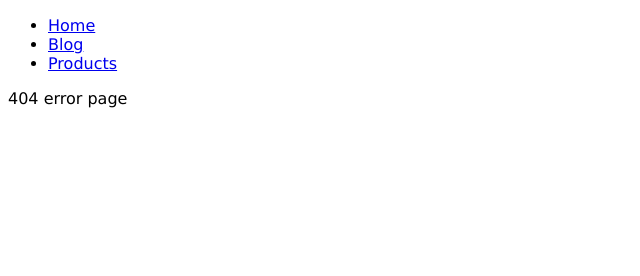
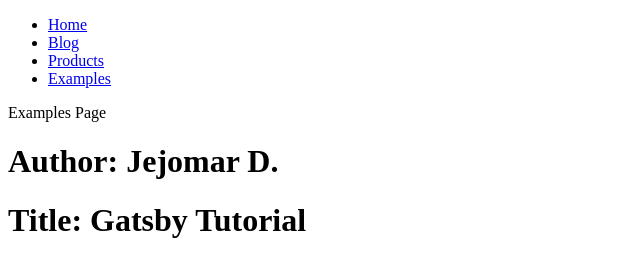
Before and after one commit to ramojej/gatsby-tuts, a Gatsby site: page /examples in a window 1280 px wide. Before the commit this address had no page. Shown: the whole page, without its empty margins (0-640 px from the left). Built offline with nearby package versions, Linux system fonts and the light colour scheme; Gatsby itself is replaced by a stand-in of ours.

Commit message:
graphql: useStaticQuery hook

```diff
--- a/gatsby-config.js
+++ b/gatsby-config.js
@@ -6,5 +6,11 @@
 
 module.exports = {
   /* Your site config here */
+  siteMetadata: {
+    title: "Gatsby Tutorial",
+    description: "Just some Gatsby Tutorial site",
+    author: "Jejomar D.",
+    data: { name: "Lyra", age: 30 },
+  },
   plugins: [`gatsby-plugin-sass`, `gatsby-plugin-styled-components`],
 }
--- a/src/components/Navbar.js
+++ b/src/components/Navbar.js
@@ -15,6 +15,9 @@
         <li>
           <Link to="/products/">Products</Link>
         </li>
+        <li>
+          <Link to="/examples/">Examples</Link>
+        </li>
       </ul>
     </nav>
   )
--- /dev/null
+++ b/src/examples/Header.js
@@ -0,0 +1,31 @@
+import React from "react"
+import { useStaticQuery, graphql } from "gatsby"
+
+const Header = () => {
+  const {
+    site: { siteMetadata: info },
+  } = useStaticQuery(graphql`
+    {
+      site {
+        siteMetadata {
+          description
+          title
+          author
+          data {
+            age
+          }
+        }
+      }
+    }
+  `)
+
+  return (
+    <div>
+      {/* <h1>Author: {data.site.siteMetadata.author}</h1> */}
+      <h1>Author: {info.author}</h1>
+      <h1>Title: {info.title}</h1>
+    </div>
+  )
+}
+
+export default Header
--- /dev/null
+++ b/src/pages/examples.js
@@ -0,0 +1,15 @@
+import React from "react"
+import Navbar from "../components/Navbar"
+import Header from "../examples/Header"
+
+const examples = () => {
+  return (
+    <>
+      <Navbar />
+      Examples Page
+      <Header />
+    </>
+  )
+}
+
+export default examples
```
